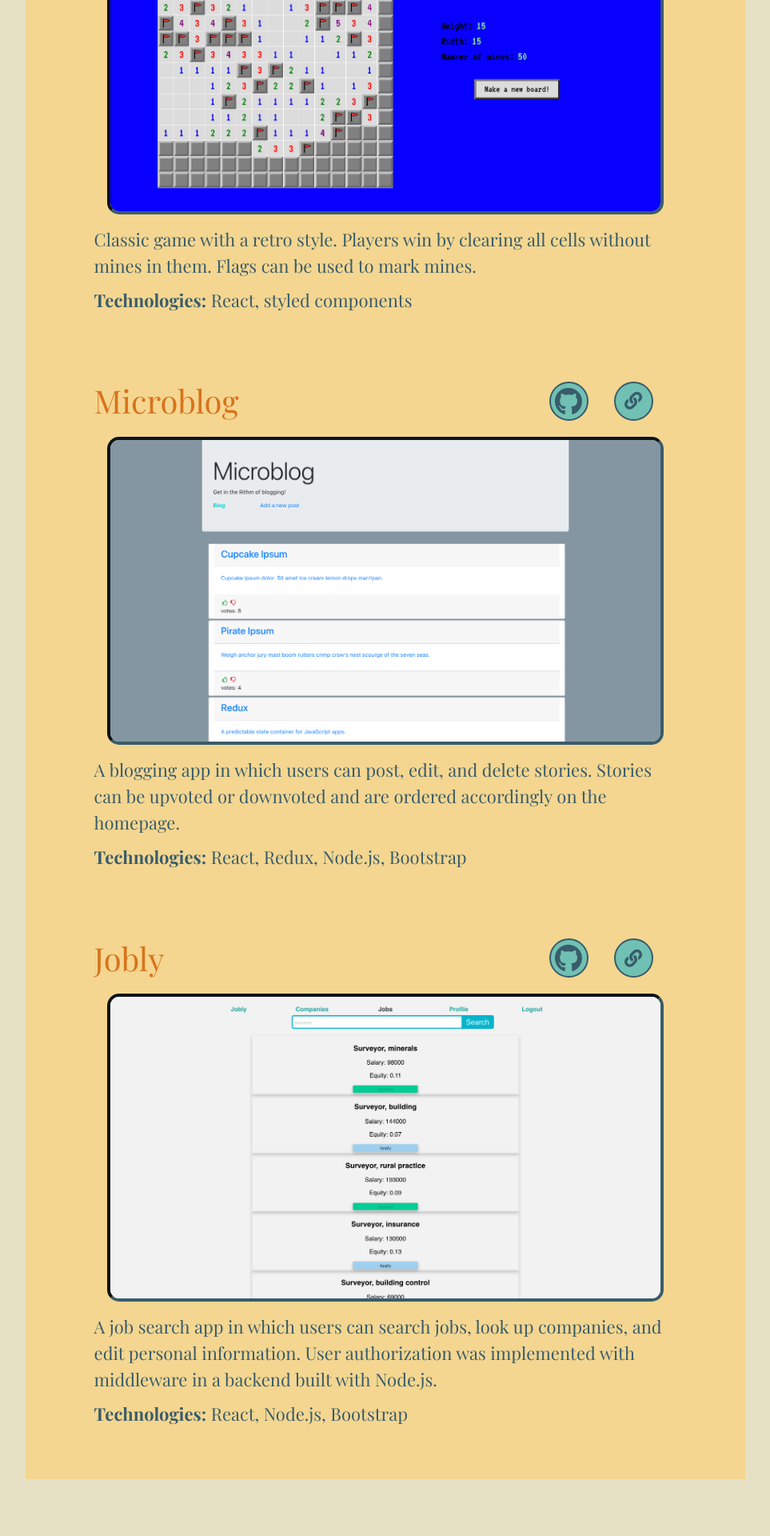
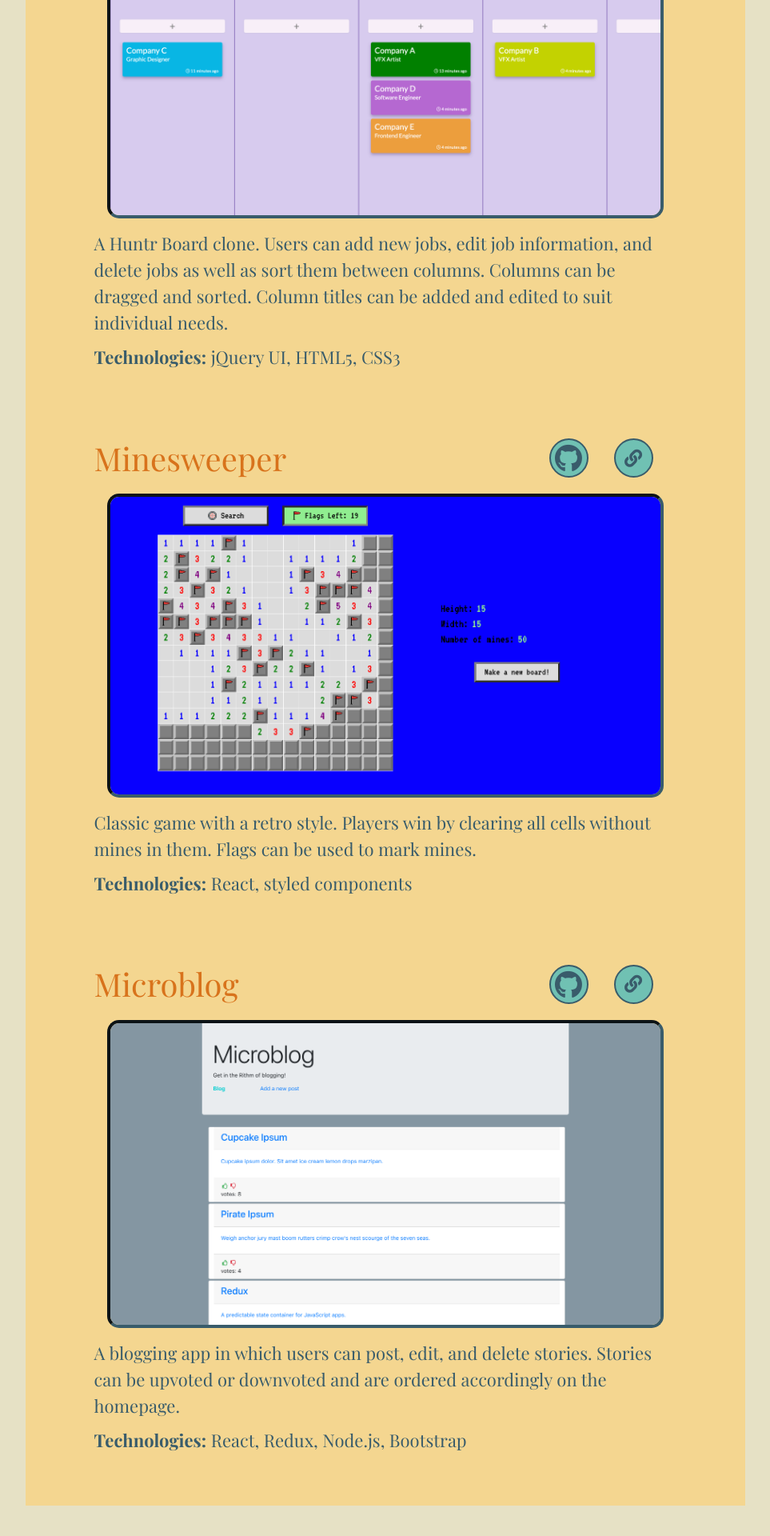
Before and after one commit to ValkrynCiel/Personal-Website, a React (Create React App) app: page / in a window 1280 px wide. Shown: the part 3484-5404 px from the top of the page at 80% size, without its empty margins (158-1121 px from the left). Built offline with nearby package versions, Linux system fonts and the light colour scheme.

Commit message:
added hunty board to projects

```diff
--- a/src/ProjectsPage.js
+++ b/src/ProjectsPage.js
@@ -6,7 +6,7 @@ import Project from './Project';
 import mineSrc from './Icons/minesweeper.png';
 import relishSrc from './Icons/Relish.png';
 import microblogSrc from './Icons/Microblog.png';
-import joblySrc from './Icons/Jobly.png';
+import boardSrc from './Icons/Hunty Board.png';
 
 const ProjectsWrapper = styled.div`
   width: 100%;
@@ -65,13 +65,13 @@ const projects = {
       ['link', 'http://microblog-less.herokuapp.com/']
     ]
   },
-  jobly: {
-    title: 'Jobly',
-    src: joblySrc,
-    alt: 'Front page of Jobly',
+  board: {
+    title: 'Hunty Board',
+    src: boardSrc,
+    alt: 'Hunty Board GUI',
     links: [
-      ['github', 'https://github.com/ValkrynCiel/jobly-react-frontend'],
-      ['link', 'https://jobly-welcome.herokuapp.com/']
+      ['github', 'https://https://github.com/ValkrynCiel/jQuery_huntr_board'],
+      ['link', 'https://valkrynciel.github.io/jQuery_huntr_board/']
     ]
   },
   minesweeper: {
@@ -97,6 +97,12 @@ class ProjectsPage extends Component {
           <b>Technologies:</b> React, Firebase, Redux
           </span>
           </Project>
+          <Project details={projects.board}>
+          A Huntr Board clone. Users can add new jobs, edit job information, and delete jobs as well as sort them between columns. Columns can be dragged and sorted. Column titles can be added and edited to suit individual needs. <br/>
+          <span>
+          <b>Technologies:</b> jQuery UI, HTML5, CSS3
+          </span>
+          </Project>
           <Project details={projects.minesweeper}>
           Classic game with a retro style. Players win by clearing all cells without mines in them. Flags can be used to mark mines.<br/>
           <span>
@@ -107,12 +113,6 @@ class ProjectsPage extends Component {
           <span>
           <b>Technologies:</b>  React, Redux, Node.js, Bootstrap
           </span></Project>
-          <Project details={projects.jobly}>
-          A job search app in which users can search jobs, look up companies, and edit personal information. User authorization was implemented with middleware in a backend built with Node.js.<br/>
-          <span>
-          <b>Technologies:</b> React, Node.js, Bootstrap
-          </span>
-          </Project>
         </ProjectsDiv>
       </ProjectsWrapper>
     )
```
Also changed, not shown: src/Icons/Hunty Board.png (added), src/Icons/Jobly.png (deleted).
